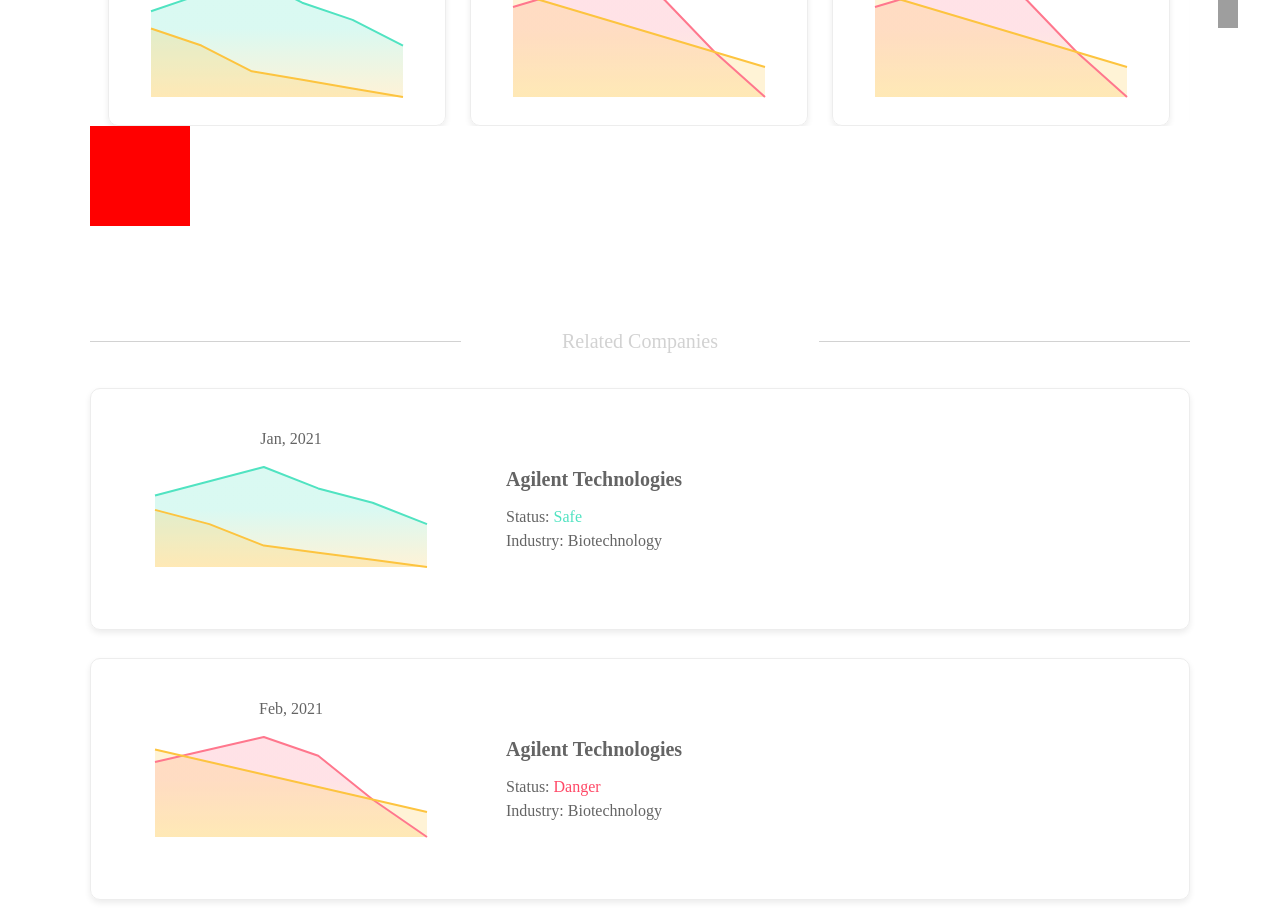
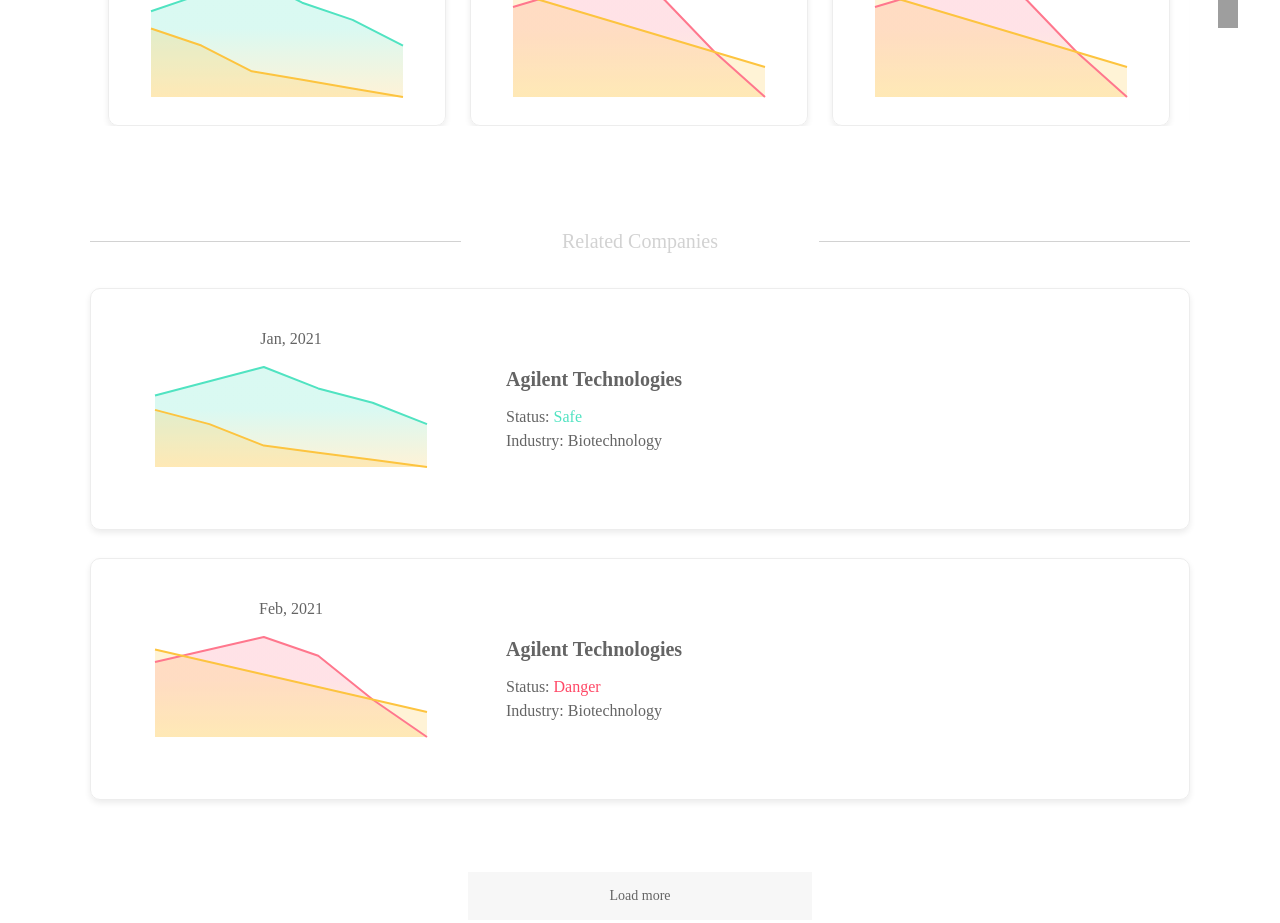
Before and after one commit to FrankYeah/sunmoonCode, a Nuxt app: page /company in a window 1280 px wide. Shown: the part 920-1843 px from the top of the page. Built offline with nearby package versions, Linux system fonts and the light colour scheme; grey boxes are pictures that could not be loaded.

Commit message:
delete unuse code

```diff
--- a/pages/company.vue
+++ b/pages/company.vue
@@ -55,16 +55,6 @@
         <img v-if="swiperIndex != 9" @click="nextSlide" class="company-rotate-arrow-right"
           src="@/assets/img/icon/grey-arrow.svg" alt="arrow"
         >
-        <div style="width: 100px; height: 100px; background: red;">
-          <!-- <svg-icon icon-class="grey-arrow" />
-          <svg-icon icon-class="avarta" />
-          <svg-icon icon-class="icon-close" /> -->
-          <svg-icon name="grey-arrow" />
-          <svg-icon name="avarta" />
-          <svg-icon name="icon-close" />
-          <!-- <svg-icon style="color: green; width: 50px; height: 50px;" icon-class="close" />
-          <svg-icon style="color: green; width: 50px; height: 50px;" icon-class="avarta" /> -->
-        </div>
 
         <a href="./about">
           <div class="company-rotate-contact">Contact us for more info</div>
```
